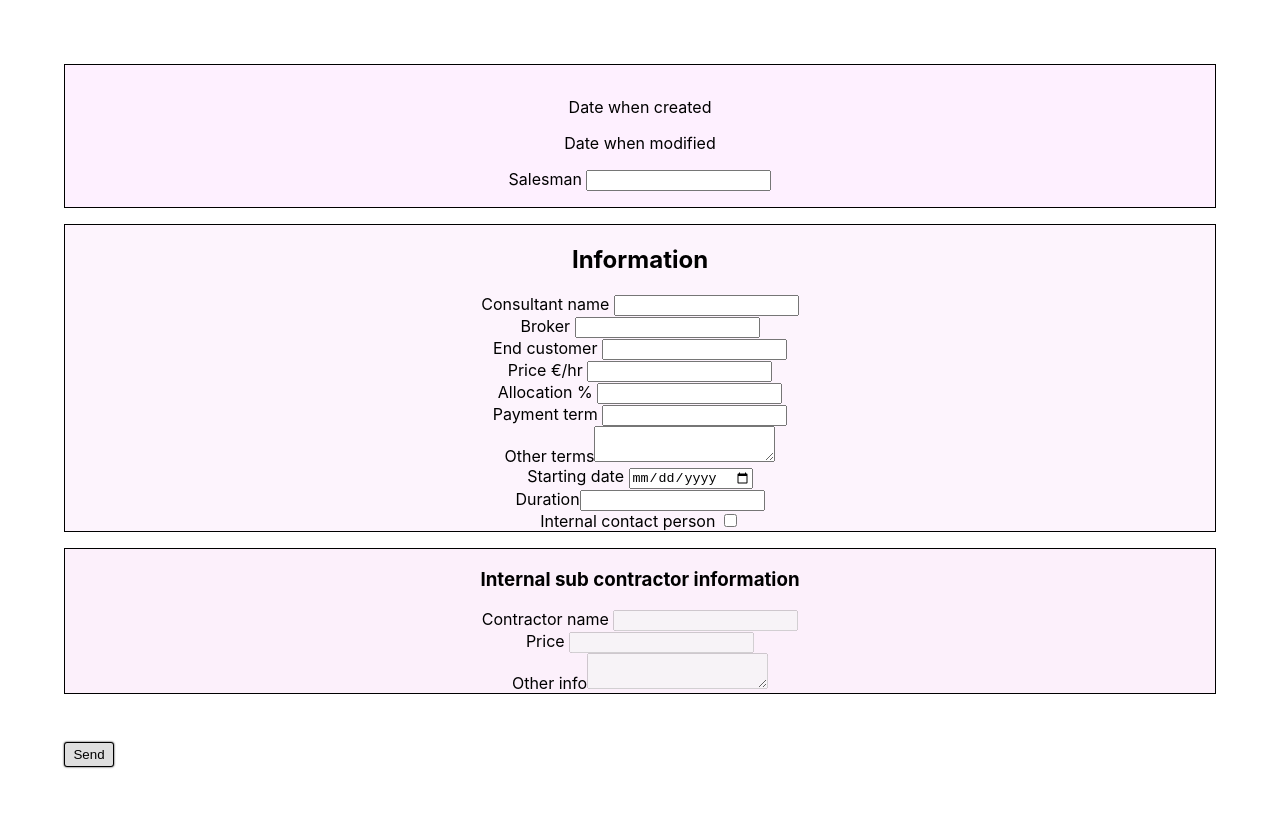
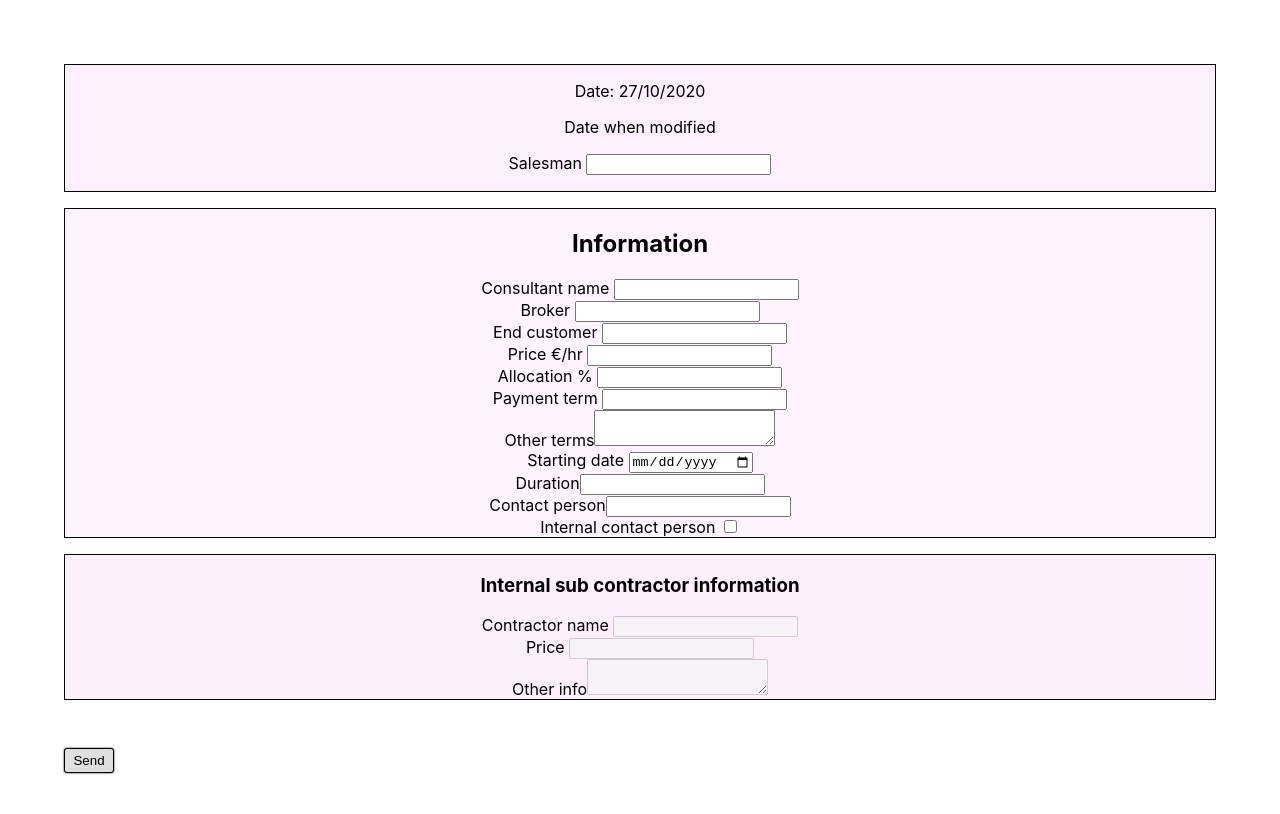
Before and after one commit to ebou-touray/dealcard, a React (Create React App) app: page /form in a window 1280 px wide. Shown: the top 814 px of the page. Built offline with nearby package versions, Linux system fonts and the light colour scheme.

Commit message:
conncetion from frontend to backend

```diff
--- a/package.json
+++ b/package.json
@@ -6,6 +6,7 @@
     "@testing-library/jest-dom": "^5.11.5",
     "@testing-library/react": "^11.1.0",
     "@testing-library/user-event": "^12.1.10",
+    "axios": "^0.21.0",
     "react": "^17.0.1",
     "react-dom": "^17.0.1",
     "react-router-dom": "^5.2.0",
--- a/src/Form/Form.js
+++ b/src/Form/Form.js
@@ -1,71 +1,136 @@
+import axios from 'axios';
 import React, { useState } from 'react';
 import './Form.css'
 
 const Form = () => {
+    const [newCard, setNewCard] = useState({
+        date: '',
+        salesman: '',
+        consultantName: '',
+        broker: '',
+        endCustomer: '',
+        price: '',
+        allocation: '',
+        paymentTerms: '',
+        otherTerms: '',
+        startingDate: '',
+        duration: '',
+        contactPerson: '',
+        subContractorName: '',
+        otherInfo: ''
+
+    })
+    let {
+        date,
+        salesman,
+        consultantName,
+        broker,
+        endCustomer,
+        price,
+        allocation,
+        paymentTerms,
+        otherTerms,
+        startingDate,
+        duration,
+        contactPerson,
+        subContractorName,
+        price2,
+        otherInfo,
+    } = newCard;
+
+    date = new Date().toLocaleDateString("en-GB")
 
 
     // enables the subcontractor info area if checkbox is checked
     // does not work properly at the moment
-    const checkHandler = () => {
-        let checkBox = document.getElementById('contact-person');
-        let x = document.getElementById('subcontractor-area')
-        if (checkBox.checked) {
-            console.log('checked')
-            x.querySelectorAll('.contractor-name .price-2').disabled = false;
-        } else {
-            x.querySelectorAll('.contractor-name .price-2').disabled = true;
-        }
+    /*     const checkHandler = () => {
+            let checkBox = document.getElementById('contactPerson');
+            let x = document.getElementById('subcontractor-area')
+            if (checkBox.checked) {
+                console.log('checked')
+                x.querySelector('.subContractorName').disabled = false;
+            } else {
+                x.querySelector('.subContractorName').disabled = true;
+            }
+        } */
+
+    const changeValueHandler = (e) => {
+        setNewCard({
+            ...newCard,
+            [e.target.name]: e.target.value
+        })
     }
+
+    const submitHandler = (e) => {
+        e.preventDefault()
+        console.log(newCard)
+
+
+        axios.post('/postDeal', newCard)
+            .then((response) => {
+                console.log('new card added')
+                console.log(response.data)
+
+            }).catch(error => {
+                console.log(error)
+            })
+    }
+
 
     return (
         <div>
-            <form>
+            <form onSubmit={submitHandler}>
                 <div className="date-area">
-                    <p id="date">  Date when created </p>
+                    <label htmlFor="date" id="date"> Date:  {date} </label>
+
 
                     <p> Date when modified</p>
                     <label htmlFor="salesman">Salesman </label>
-                    <input type="text" id="salesman" name="salesman"></input>
+                    <input type="text" value={salesman} name="salesman" onChange={changeValueHandler}></input>
                 </div>
                 <div className="information-area">
                     <h2>Information</h2>
                     <div>
-                        <label htmlFor="consultant">Consultant name </label>
-                        <input type="text" id="consultant" name="consultant" />
+                        <label htmlFor="consultantName">Consultant name </label>
+                        <input type="text" value={consultantName} name="consultantName" onChange={changeValueHandler} />
                     </div>
                     <div>
                         <label htmlFor="broker">Broker </label>
-                        <input type="text" id="broker" name="broker" />
+                        <input type="text" value={broker} name="broker" onChange={changeValueHandler} />
                     </div>
                     <div>
-                        <label htmlFor="customer">End customer </label>
-                        <input type="text" id="customer" name="customer" />
+                        <label htmlFor="endCustomer">End customer </label>
+                        <input type="text" value={endCustomer} name="endCustomer" onChange={changeValueHandler} required />
                     </div>
                     <div>
                         <label htmlFor="price">Price €/hr </label>
-                        <input type="text" id="price" name="price" />
+                        <input type="number" value={price} name="price" onChange={changeValueHandler} />
                     </div>
                     <label htmlFor="allocation">Allocation % </label>
-                    <input type="number" id="allocation" name="allocation" />
+                    <input type="number" value={allocation} name="allocation" onChange={changeValueHandler} />
                     <div>
-                        <label htmlFor="payment-term">Payment term </label>
-                        <input type="text" id="payment-term" name="payment-term" />
+                        <label htmlFor="paymentTerms">Payment term </label>
+                        <input type="text" value={paymentTerms} name="paymentTerms" onChange={changeValueHandler} />
                     </div>
                     <div>
-                        <label htmlFor="other-terms">Other terms</label>
-                        <textarea type="text" id="other-terms" name="other-terms" />
+                        <label htmlFor="otherTerms">Other terms</label>
+                        <textarea type="text" value={otherTerms} name="otherTerms" onChange={changeValueHandler} />
                     </div>
                     <div>
-                        <label htmlFor="starting-date">Starting date </label>
-                        <input type="date" id="starting-date" name="starting-date" />
+                        <label htmlFor="startingDate">Starting date </label>
+                        <input type="date" value={startingDate} name="startingDate" onChange={changeValueHandler} />
                     </div>
                     <div>
                         <label htmlFor="duration">Duration</label>
-                        <input type="text" id="duration" name="duration" />
+                        <input type="text" value={duration} name="duration" onChange={changeValueHandler} />
                     </div>
                     <div>
-                        <label htmlFor="contact-person">Internal contact person </label>
-                        <input type="checkbox" id="contact-person" name="contact-person" onClick={checkHandler} />
+                        <label htmlFor="contactPerson">Contact person</label>
+                        <input type="text" value={contactPerson} name="contactPerson" onChange={changeValueHandler} />
+                    </div>
+                    <div>
+                        <label htmlFor="checkbox">Internal contact person </label>
+                        <input type="checkbox" id="checkbox" name="checkbox" /* onClick={checkHandler} */ />
                     </div>
 
                 </div>
@@ -73,20 +138,20 @@ const Form = () => {
                 <div className="subcontractor-area" id="subcontractor-area" >
                     <h3>Internal sub contractor information</h3>
                     <div>
-                        <label htmlFor="contractor-name">Contractor name </label>
-                        <input type="text" id="contractor-name" className="contractor-name" name="contractor-name" disabled />
+                        <label htmlFor="subContractorName">Contractor name </label>
+                        <input type="text" value={subContractorName} className="subContractorName" name="subContractorName" disabled />
                     </div>
                     <div>
-                        <label htmlFor="price-2">Price </label>
-                        <input type="text" id="price-2" className="price-2" name="price-2" disabled />
+                        <label htmlFor="price2">Price </label>
+                        <input type="text" value={price2} className="price2" name="price2" disabled />
                     </div>
                     <div>
-                        <label htmlFor="other-info">Other info</label>
-                        <textarea type="text" id="other-info" className="other-info" name="other-info" disabled />
+                        <label htmlFor="otherInfo">Other info</label>
+                        <textarea type="text" value={otherInfo} className="otherInfo" name="otherInfo" disabled />
                     </div>
                 </div>
 
-                <button className="btn send">Send</button>
+                <button type="submit" className="btn send">Send</button>
             </form>
         </div>
     );
```
Also changed, not shown: 2 other files (tests, documents, lock files or other folders).
